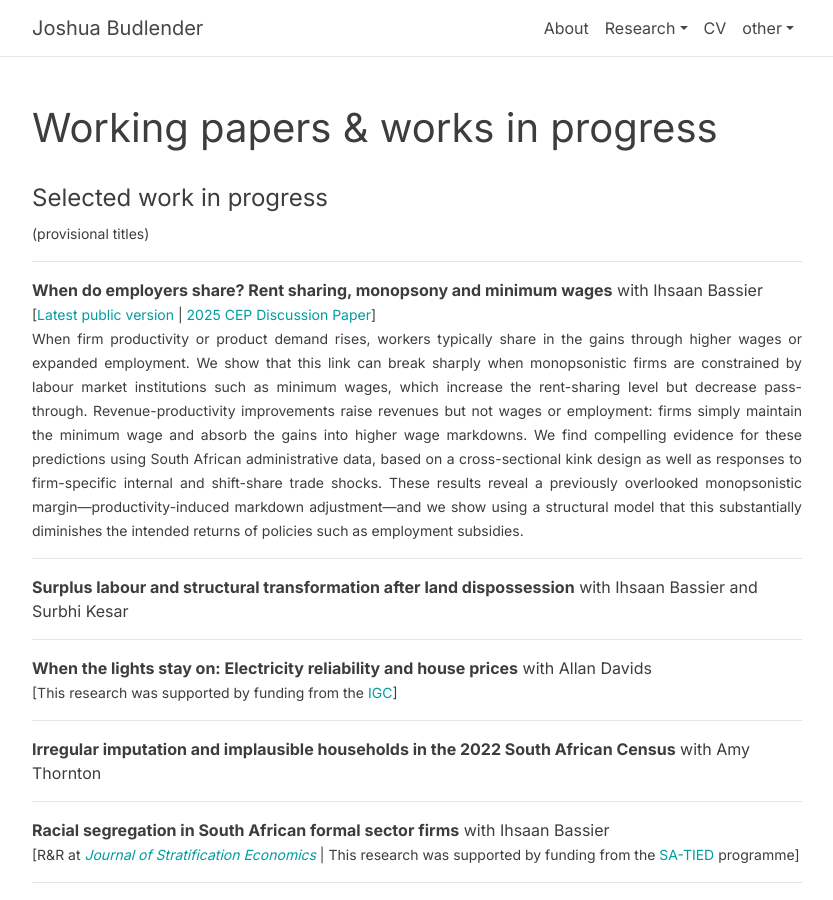
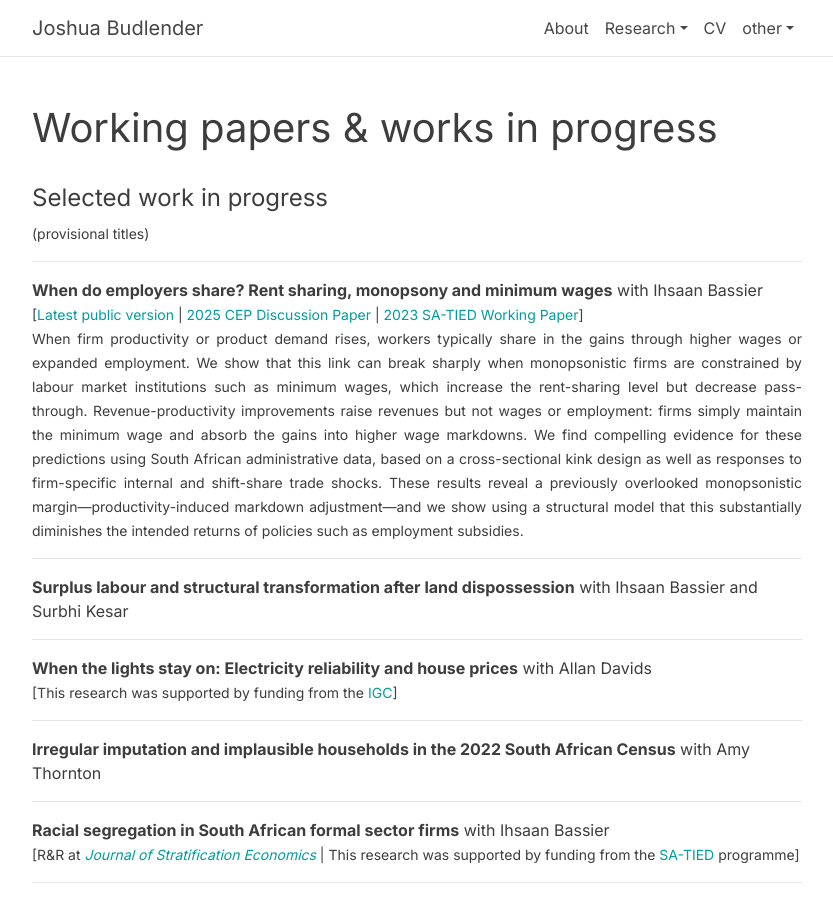
Before and after one commit to jbudlender/jbudlender.github.io, a Jekyll site: the page built from _pages/working.md, in a window 1280 px wide and 900 px high. Shown: the whole window, without its empty margins (223-1056 px from the left). Built offline with Jekyll 4.4.1, drawn with Linux system fonts in a browser that asks for light colours; comment, search, counter and statistics services are not loaded; a style sheet for code colours, icons or effects is not loaded.

Commit message:
2023 wp link

```diff
--- a/_pages/working.md
+++ b/_pages/working.md
@@ -11,7 +11,7 @@ nav: false
 
 * * *
 **When do employers share? Rent sharing, monopsony and minimum wages** with Ihsaan Bassier
-<small>[[Latest public version](/assets/pdf/rentsharing.pdf) | [2025 CEP Discussion Paper](https://cep.lse.ac.uk/pubs/download/dp2134.pdf)]
+<small>[[Latest public version](/assets/pdf/rentsharing.pdf) | [2025 CEP Discussion Paper](https://cep.lse.ac.uk/pubs/download/dp2134.pdf) | [2023 SA-TIED Working Paper](https://sa-tied.wider.unu.edu/sites/default/files/Working%20Paper%20222.pdf)]
 When firm productivity or product demand rises, workers typically share in the gains through higher wages or expanded employment. We show that this link can break sharply when monopsonistic firms are constrained by labour market institutions such as minimum wages, which increase the rent-sharing level but decrease pass-through. Revenue-productivity improvements raise revenues but not wages or employment: firms simply maintain the minimum wage and absorb the gains into higher wage markdowns. We find compelling evidence for these predictions using South African administrative data, based on a cross-sectional kink design as well as responses to firm-specific internal and shift-share trade shocks.  These results reveal a previously overlooked monopsonistic margin---productivity-induced markdown adjustment---and we show using a structural model that this substantially diminishes the intended returns of policies such as employment subsidies.
 {: style="text-align: justify"}
 
```
